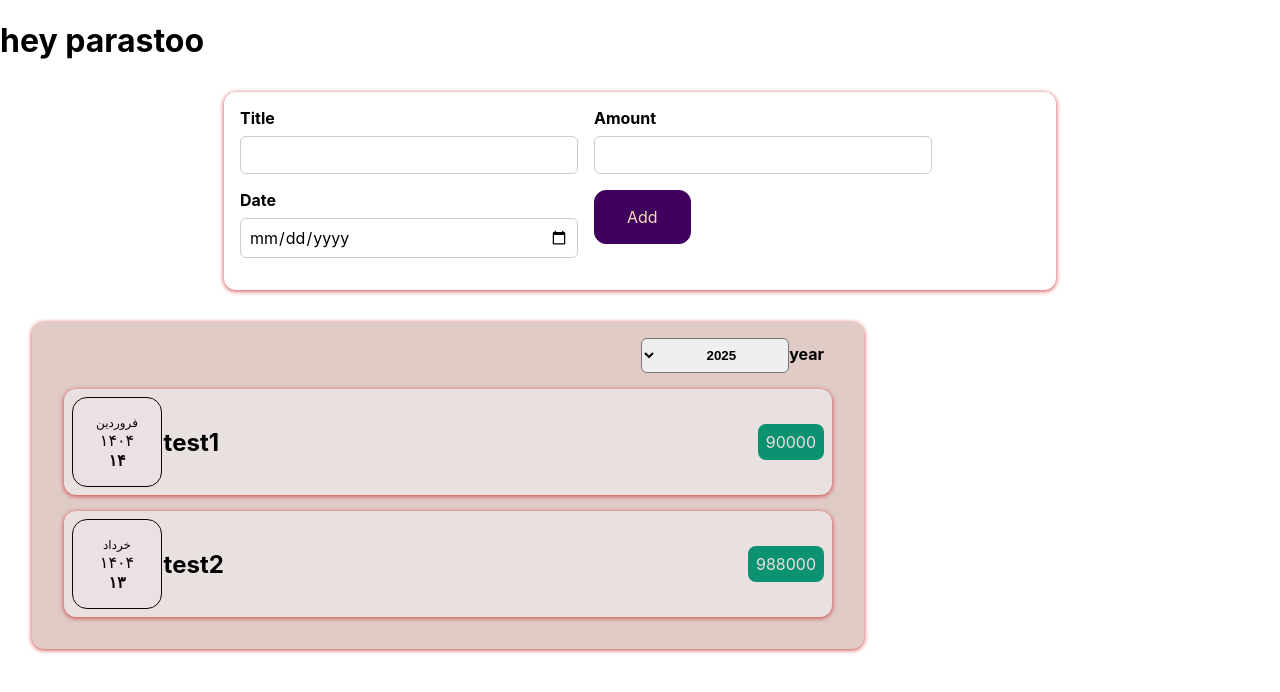
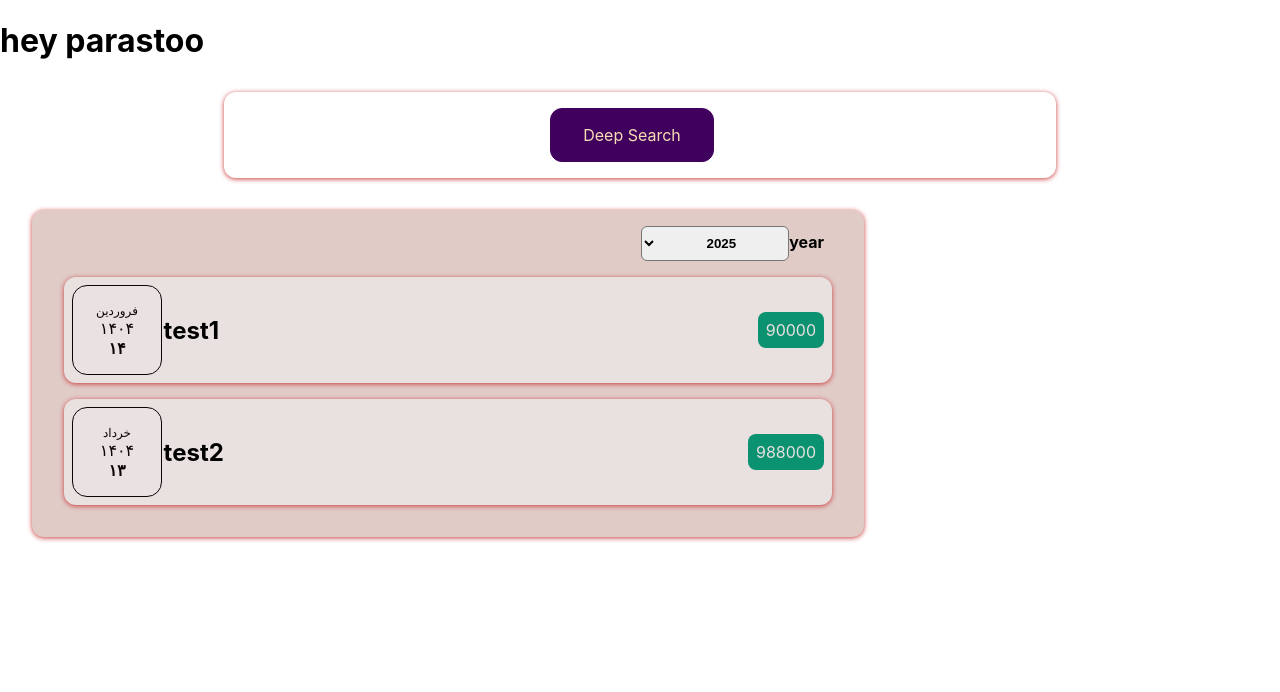
Before and after one commit to parastoomajidi/my-react-app, a React (Create React App) app in the folder firts-app/: page / in a window 1280 px wide. Shown: the top 692 px of the page. Built offline with nearby package versions, Linux system fonts and the light colour scheme.

Commit message:
Daily Practice, add collaps Button

```diff
--- a/firts-app/src/components/NewExpencese/ExpenseForm11.js
+++ b/firts-app/src/components/NewExpencese/ExpenseForm11.js
@@ -5,6 +5,7 @@ const ExpenseForm = (props) => {
   const [enteredTitle, setEnteredTitle] = useState("");
   const [enteredAmount, setEnteredAmount] = useState("");
   const [enteredDate, setenteredDate] = useState("");
+  const [isFormVisiable, setFormVisiable]= useState(false);
 
   // define method of handler
   const titleChangeHandler = (event) => {
@@ -31,9 +32,18 @@ const ExpenseForm = (props) => {
     setEnteredTitle("");
     setEnteredAmount("");
     setenteredDate("");
+    setFormVisiable(false);
     // props.onSaveExpenseData(expenseData);
     props.onSaveExpenseData(expenseData);
   };
+
+  const  showFormClickHandler = event =>setFormVisiable(!isFormVisiable);
+
+  if(!isFormVisiable){
+    return<div>
+      <button onClick={showFormClickHandler}> Deep Search</button>
+    </div>
+  }
 
   // fur form
   return (
@@ -71,6 +81,7 @@ const ExpenseForm = (props) => {
         {/* button fur add */}
         <div className="new-expense-action">
           <button type="submit">Add</button>
+          <button onClick={showFormClickHandler}>cancel</button>
         </div>
       </div>
     </form>
```
Also changed, not shown: 1 other file (tests, documents, lock files or other folders).
